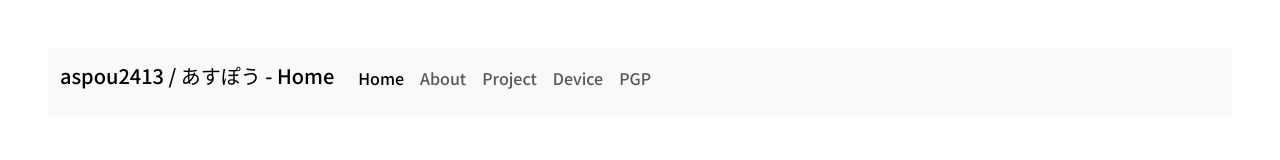
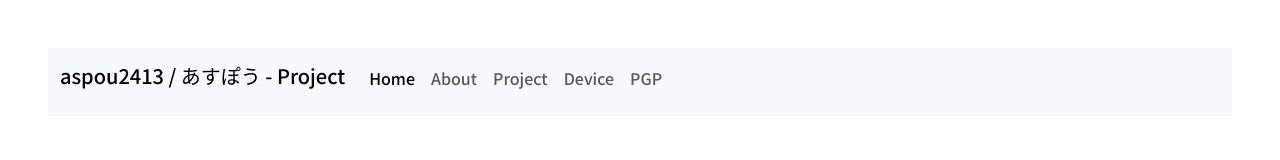
Before and after one commit to aspou2413/aspou2413.github.io, a plain HTML site: page project.html in a window 1280 px wide. Shown: the top 160 px of the page. Drawn offline with nearby package versions, Linux system fonts and the light colour scheme.

Commit message:
Update project.html

```diff
--- a/project.html
+++ b/project.html
@@ -3,7 +3,7 @@
   <head>
     <meta charset="utf-8">
     <meta name="viewport" content="width=device-width, initial-scale=1">
-    <title>Bootstrap demo</title>
+    <title>aspou2413 / あすぽう - Project</title>
     <link href="https://cdn.jsdelivr.net/npm/bootstrap@5.3.2/dist/css/bootstrap.min.css" rel="stylesheet" integrity="sha384-T3c6CoIi6uLrA9TneNEoa7RxnatzjcDSCmG1MXxSR1GAsXEV/Dwwykc2MPK8M2HN" crossorigin="anonymous">
     <link rel="stylesheet" href="https://cdn.jsdelivr.net/npm/bulma@0.9.4/css/bulma.min.css">
     <link rel="preconnect" href="https://fonts.googleapis.com">
@@ -17,7 +17,7 @@
         <nav class="navbar navbar-expand-lg bg-body-tertiary">
           <div class="container-fluid">
             <a class="navbar-brand" href="#">
-              aspou2413 / あすぽう - Home
+              aspou2413 / あすぽう - Project
             </a>
             <button class="navbar-toggler" type="button" data-bs-toggle="collapse" data-bs-target="#navbarSupportedContent" aria-controls="navbarSupportedContent" aria-expanded="false" aria-label="Toggle navigation">
               <span class="navbar-toggler-icon"></span>
```
